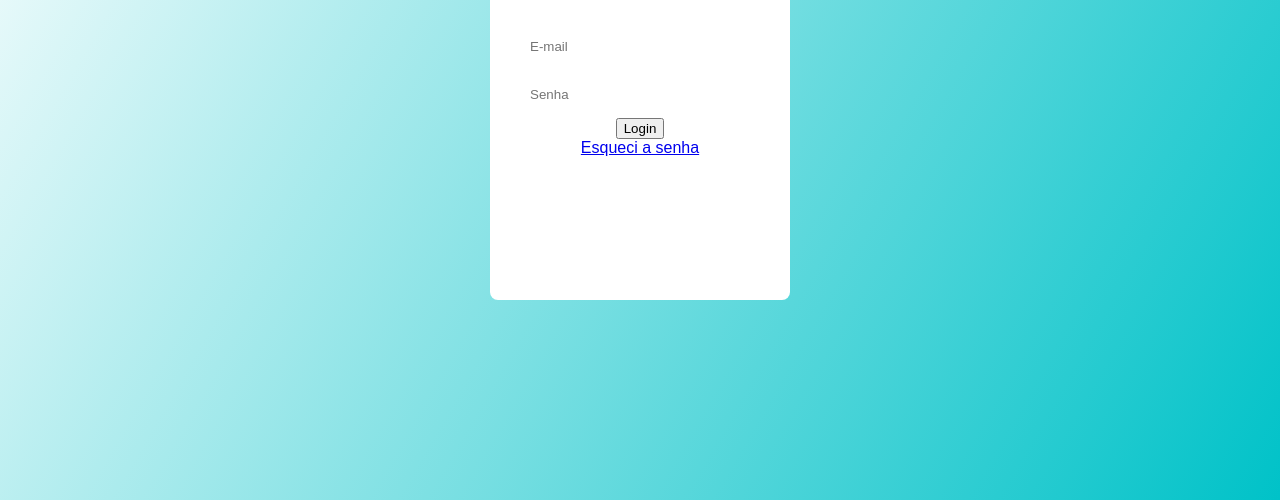
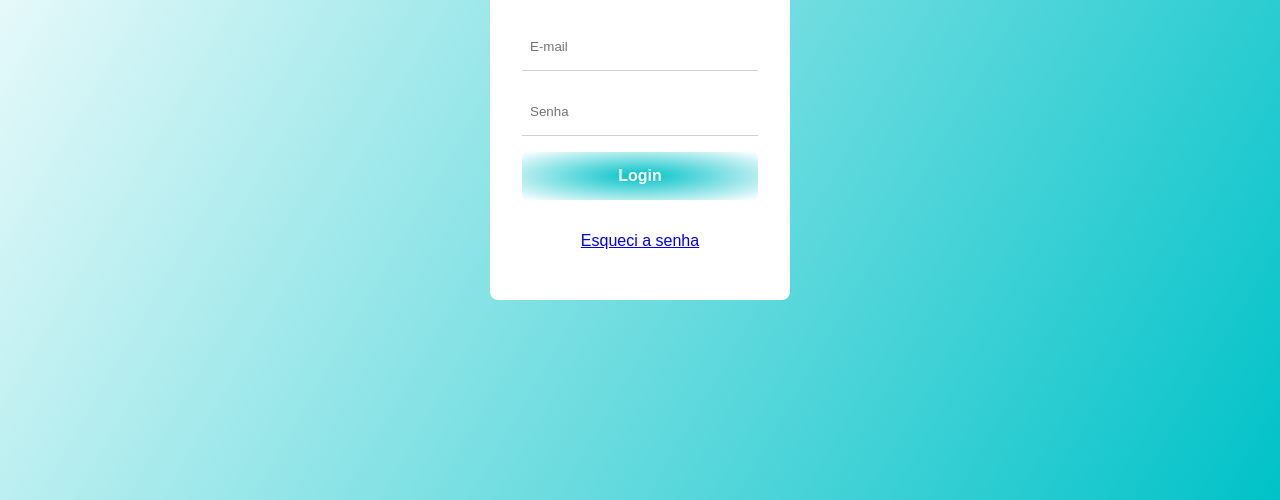
Before and after one commit to Gregory1551/Form_Login, a plain HTML site: page index.html in a window 1280 px wide. Shown: the part 300-800 px from the top of the page. Drawn offline with Linux system fonts and the light colour scheme.

Commit message:
Aplicando estilo no botão de login

```diff
--- a/Style/style.css
+++ b/Style/style.css
@@ -45,3 +45,26 @@ body {
     border: unset;
     outline: none;
 }
+
+.login_input-border {
+    height: 1px;
+    width: 100%;
+    margin-bottom: 16px;
+    background-color: #cfcfcf;
+
+}
+
+.login_submit {
+    height: 48px;
+    width: 100%;
+    outline: none;
+    background: radial-gradient( #00C2C8, #ffff);
+    background-size: 100%;
+    margin-bottom: 32px;
+    color: #ffff;
+    font-size: 16px;
+    font-weight: bold;
+    border: unset;
+    border-radius: 4px;
+    cursor: pointer;
+}
```
